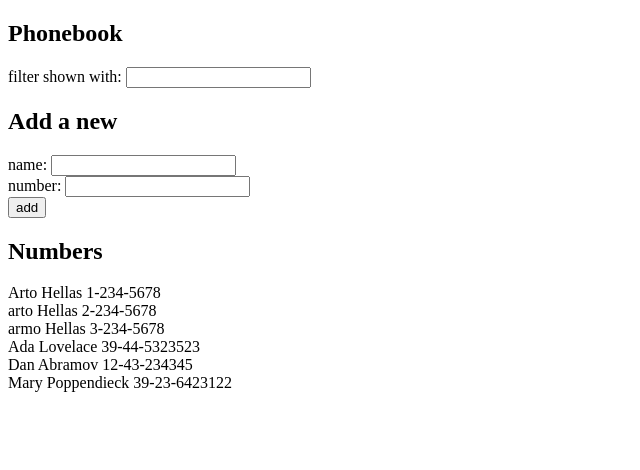
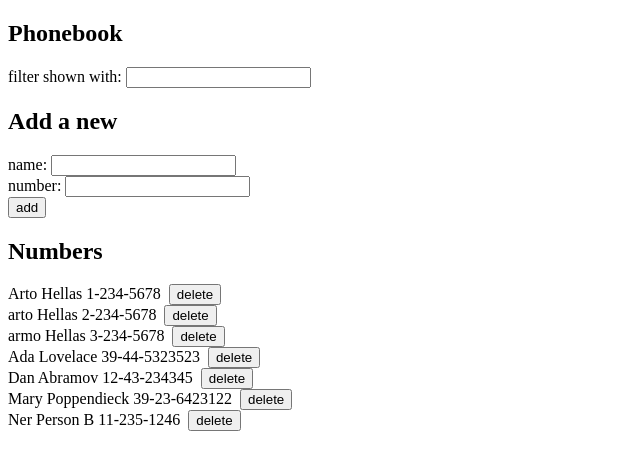
Before and after one commit to softcat477/Exercises, a React (Create React App) app in the folder part2/phonebook/: page / in a window 1280 px wide. Shown: the top 470 px of the page, without its empty margins (0-640 px from the left). Built offline with nearby package versions, Linux system fonts and the light colour scheme; data requests are answered from the project's data file.

Commit message:
Add part 2.15/2.16/2.17/2.18

```diff
--- a/part2/phonebook/db.json
+++ b/part2/phonebook/db.json
@@ -1,10 +1,39 @@
 {
   "phonebook": [
-    { "name": "Arto Hellas", "number": "1-234-5678", "id":0 },
-    { "name": "arto Hellas", "number":"2-234-5678", "id":1 },
-    { "name": "armo Hellas", "number":"3-234-5678", "id":2 },
-    { "name": "Ada Lovelace", "number":"39-44-5323523", "id": 3 },
-    { "name": "Dan Abramov", "number":"12-43-234345", "id": 4 },
-    { "name": "Mary Poppendieck", "number": "39-23-6423122", "id": 5 }
+    {
+      "name": "Arto Hellas",
+      "number": "1-234-5678",
+      "id": 1
+    },
+    {
+      "name": "arto Hellas",
+      "number": "2-234-5678",
+      "id": 2
+    },
+    {
+      "name": "armo Hellas",
+      "number": "3-234-5678",
+      "id": 3
+    },
+    {
+      "name": "Ada Lovelace",
+      "number": "39-44-5323523",
+      "id": 4
+    },
+    {
+      "name": "Dan Abramov",
+      "number": "12-43-234345",
+      "id": 5
+    },
+    {
+      "name": "Mary Poppendieck",
+      "number": "39-23-6423122",
+      "id": 6
+    },
+    {
+      "name": "Ner Person B",
+      "number": "11-235-1246",
+      "id": 8
+    }
   ]
 }
--- a/part2/phonebook/src/App.js
+++ b/part2/phonebook/src/App.js
@@ -1,12 +1,15 @@
 import { useState, useEffect } from 'react'
-import axios from 'axios'
+import personServices from "./services/person"
 
-const ListPerson = ({persons}) => {
+const ListPerson = ({persons, deletePerson}) => {
+
+  // Show person in the phonebook
   return (
     <>
       {persons.map(x =>
         <div key={x.id}>
-          {x.name} {x.number}
+          {x.name} {x.number} &nbsp;
+          <button onClick={() => deletePerson(x.id)}>delete</button>
         </div>
       )}
     </>
@@ -14,6 +17,10 @@ const ListPerson = ({persons}) => {
 }
 
 const Field = ({text, value, onChange}) => {
+  // Used by PersonForm
+  //   <text>: [value]
+  //   e.g.
+  //     name: []
   return (
     <>
       <div>
@@ -44,39 +51,77 @@ const App = () => {
   const [newNumber, setNewNumber] = useState("")
   const [query, setQuery] = useState("")
 
+  // Use query to filter person to show
   const personsToShown = query.length === 0? persons: persons.filter((x)=>x.name.toLowerCase().includes(query.toLowerCase()))
 
   // Get data from db.json
   useEffect(() => {
-    axios.get("http://localhost:3001/phonebook")
-         .then(response => {
-          console.log("promise fulfilled and get: ", response.data)
-          setPersons(response.data)
-         })
+    personServices.getAll()
+                  .then(phonebook => {
+                    console.log("Get ", phonebook, " from DB.")
+                    setPersons(phonebook)
+                  })
   }, [])
 
-  // Callback func
+  // Input new name
   const handleNewName = (event) => {
     setNewName(event.target.value)
   }
+  // Input new number
   const handleNewNumber = (event) => {
     setNewNumber(event.target.value)
   }
+  // Input query
   const handleQuery = (event) => {
     setQuery(event.target.value)
   }
+  // Add (Submit) a person to phonebook
   const handleSubmit = (event) => {
     event.preventDefault()
 
     let exist_name = persons.map(x=>x.name)
 
     if (exist_name.includes(newName)){
-      alert (newName + " is already added to phonebook")
+      // Ask if the user wants to update this person's info
+      if (window.confirm(newName + " is already added to phonebook, replace the old number with a new one?")){
+        const person = persons.find(p => p.name === newName)
+        const changed_person = {...person, number:newNumber}
+
+        personServices.updatePerson(changed_person.id, changed_person)
+                       .then(returned_person => {
+                        setPersons(persons.map(p => p.name === newName? returned_person: p))
+                        setNewNumber("")
+                        setNewName("")
+                       })
+      }
     }
     else{
-      setPersons(persons.concat({name: newName, number:newNumber, id:persons.length}))
-      setNewNumber("")
-      setNewName("")
+      const new_id = Math.max(...persons.map(x => x.id)) + 1
+      const new_person = {name: newName, number:newNumber, id:new_id}
+      // Save this new person to DB
+      personServices.createNew(new_person)
+                    .then(ret_new_person => {
+                      setPersons(persons.concat(ret_new_person))
+                      setNewNumber("")
+                      setNewName("")
+                    })
+    }
+  }
+  // Delete a person
+  const deletePerson = (id) => {
+    const perrson_to_delete = persons.filter(x => x.id === id)[0]
+    if (window.confirm(`Do you want to delete ${perrson_to_delete.name}?`)){
+      personServices.deletePerson(id)
+                    .then(() => {
+                      const new_persons = persons.filter(x => x.id !== id)
+                      setPersons(new_persons)
+                    })
+                    .catch( error => {
+                      const ghost = persons.filter(x => x.id === id)
+                      alert (`Cannot delete ${ghost[0].name}`)
+                      const new_persons = persons.filter(x => x.id !== id)
+                      setPersons(new_persons)
+                    })
     }
   }
 
@@ -92,7 +137,7 @@ const App = () => {
                   newNumber={newNumber} handleNewNumber={handleNewNumber} />
 
       <h2>Numbers</h2>
-      <ListPerson persons={personsToShown} />
+      <ListPerson persons={personsToShown} deletePerson={deletePerson} />
     </div>
   )
 }
--- /dev/null
+++ b/part2/phonebook/src/services/person.js
@@ -0,0 +1,28 @@
+import axios from 'axios'
+const baseUrl = 'http://localhost:3001/phonebook'
+
+// Get: Get all person
+const getAll = () => {
+    const request = axios.get(baseUrl)
+    return request.then((response) => response.data.concat())
+}
+
+// Post: Create a new person
+const createNew = (new_person) => {
+    // Ask the db to create data for a new person
+    const request = axios.post(baseUrl, new_person)
+    return request.then((response) => response.data)
+}
+
+// Put: Update a person's info
+const updatePerson = (id, new_data) => {
+    const request = axios.put(`${baseUrl}/${id}`, new_data)
+    return request.then(response => response.data)
+}
+
+// Delete: Remove a person from this phonebook
+const deletePerson = (id) => {
+    return axios.delete(`${baseUrl}/${id}`)
+}
+
+export default {getAll, createNew, updatePerson, deletePerson}
```
